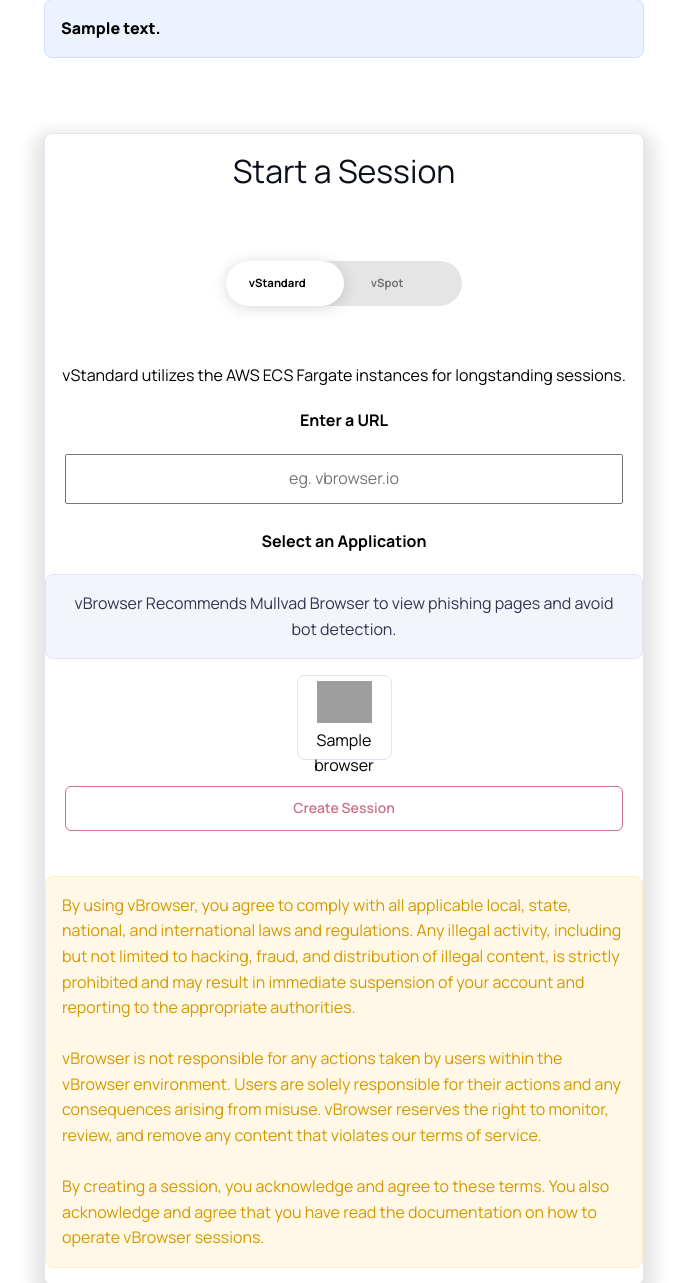
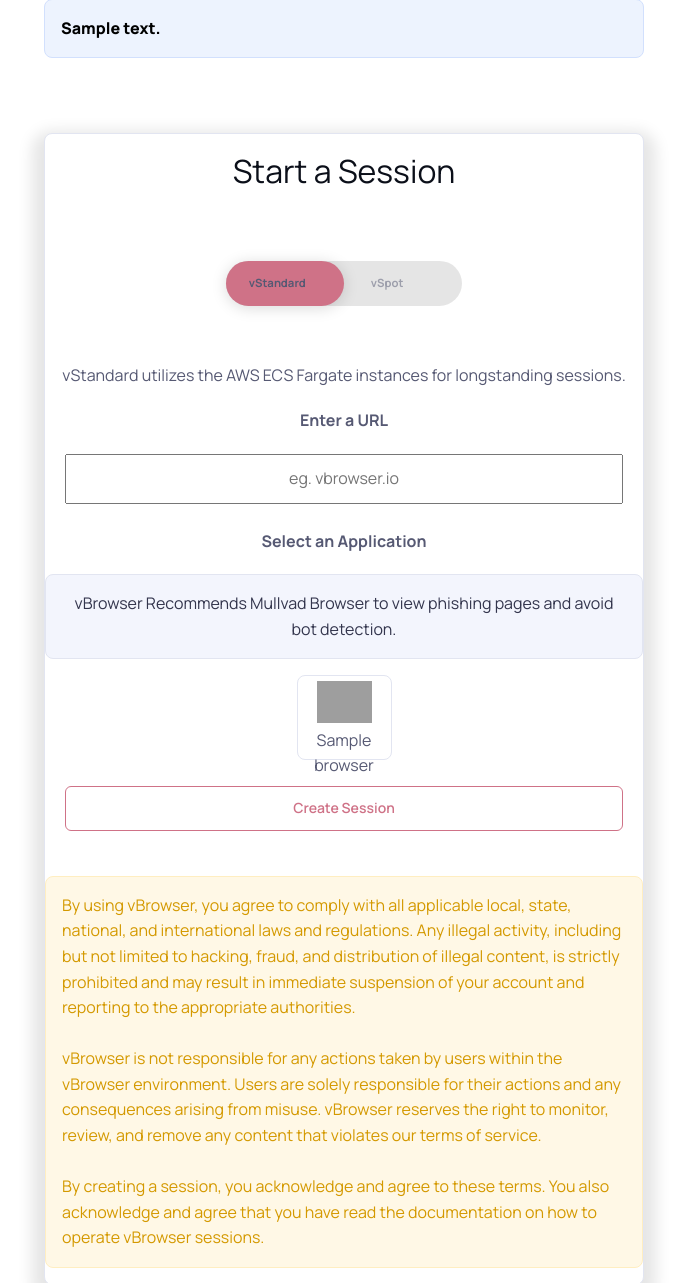
Before and after one commit to fish-not-phish/open-vbrowser, a Django app: template django/main/templates/main/start.html in a window 1280 px wide. Shown: the part 446-1729 px from the top of the page, without its empty margins (296-983 px from the left). Run offline with Django 4.2, Linux system fonts and the light colour scheme; the template is opened without the code that fills it: most values are stand-ins (such as "Sample title", 1, 10 or a date in 2020); some libraries are stand-ins or nearby versions; grey boxes are pictures that could not be loaded.

Commit message:
Fix: Make swiper toggle compatible with dark mode. Closes #3

```diff
--- a/django/main/templates/main/start.html
+++ b/django/main/templates/main/start.html
@@ -41,7 +41,6 @@
   }
 
   .session-bold {
-      color: black;
       text-align: center;
       font-weight: 700;
   }
@@ -52,7 +51,6 @@
       margin-right: 20px;
       padding: 10px; /* Optional: Add some padding for better appearance */
       box-sizing: border-box;
-      color: black;
   }
 
   .session-input::placeholder {
@@ -112,7 +110,6 @@
 
   .browser-name {
       text-align: center;
-      color: black;
   }
 
   .browser-card:hover {
@@ -177,7 +174,6 @@
 
 .body {
 position: relative;
-background-color: #fff;
 overflow: hidden;
 display: flex;
 justify-content: center;
@@ -219,7 +215,6 @@
 .standard {
 margin-top: 12px;
 font-size: 90%;
-color: black;
 }
 
 .label, .toggle {
@@ -239,7 +234,7 @@
 .toggle {
 position: absolute;
 width: 50%;
-background-color: #fff;
+background-color: #CF7287;
 box-shadow: 0 2px 15px rgba(0,0,0,.15);
 transition: transform .3s cubic-bezier(0.25, 0.46, 0.45, 0.94), background-color .3s;
 }
@@ -304,7 +299,6 @@
 }
 
 #switch:checked + .app .turbo {
-color: white;
 opacity: 1;
 }
 
@@ -413,7 +407,7 @@
             const descriptionDiv = document.getElementById('session-description');
             if (switchInput.checked) {
                 sessionTypeInput.value = 'vSpot';
-                descriptionDiv.innerHTML = `<p style="color:black; text-align:center;"><strong style="color:black;">vSpot utilizes the AWS ECS Fargate Spot instances for short sessions and may be reclaimed by AWS at any time, resulting in interruption. However, vSpot sessions have a small associated cost.</strong> </small></p>`;
+                descriptionDiv.innerHTML = `<p style="text-align:center;"><strong>vSpot utilizes the AWS ECS Fargate Spot instances for short sessions and may be reclaimed by AWS at any time, resulting in interruption. However, vSpot sessions have a small associated cost.</strong> </small></p>`;
 
                 document.querySelector('.browser-options').style.display = 'flex';
                 document.getElementById('session-create-btn').style.display = 'block';
@@ -423,7 +417,7 @@
 
             } else {
                 sessionTypeInput.value = 'vStandard';
-                descriptionDiv.innerHTML = '<p style="color:black;text-align:center;">vStandard utilizes the AWS ECS Fargate instances for longstanding sessions.</p>';
+                descriptionDiv.innerHTML = '<p style="text-align:center;">vStandard utilizes the AWS ECS Fargate instances for longstanding sessions.</p>';
                 document.querySelector('.browser-options').style.display = 'flex';
                 document.getElementById('session-create-btn').style.display = 'block';
                 document.getElementById('session-input').style.display = 'block';
```
